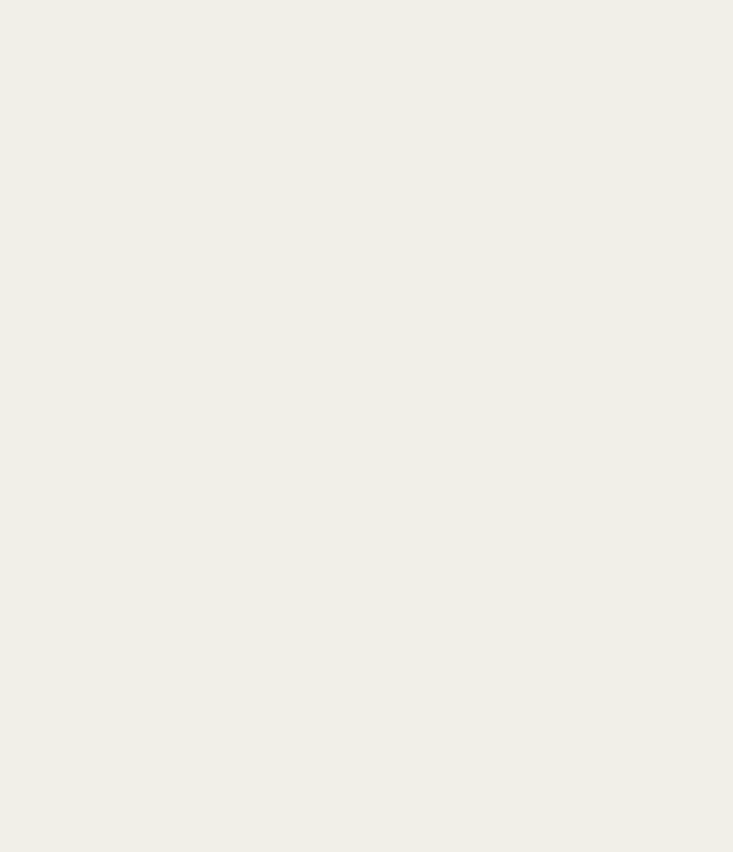
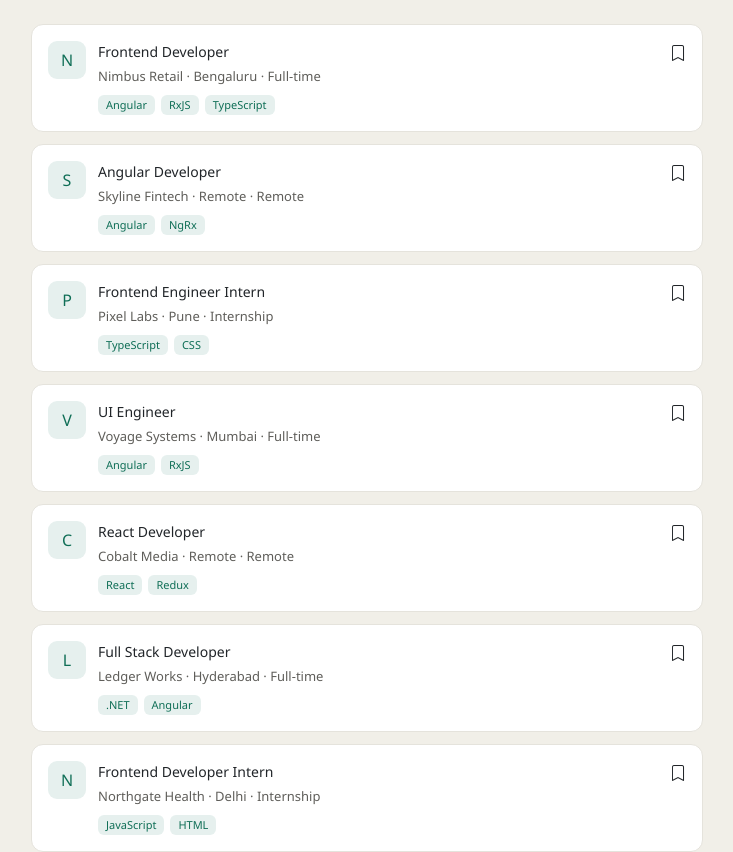
Before and after one commit to AsifAnsari326/job-portal, an Angular app: page /jobs in a window 1280 px wide. Before the commit this address led to /. Shown: the top 852 px of the page, without its empty margins (273-1006 px from the left). Before the commit the page ends 800 px from the top, so only its background shows below. Built offline with nearby package versions, Linux system fonts and the light colour scheme; data requests are answered from the project's data file.

Commit message:
feat: job listing page functionality and UI

```diff
--- a/db.json
+++ b/db.json
@@ -1,17 +1,20 @@
 {
-  "jobs": [
-    {
-      "id": 1,
-      "title": "Frontend Developer",
-      "company": "Nimbus Retail",
-      "location": "Bengaluru",
-      "type": "Full-time",
-      "tags": [
-        "Angular",
-        "RxJS",
-        "TypeScript"
-      ]
-    }
+"jobs": [
+  { "id": 1, "title": "Frontend Developer", "company": "Nimbus Retail", "location": "Bengaluru", "type": "Full-time", "experience": "1-3 years", "salary": "6-10 LPA", "tags": ["Angular", "RxJS", "TypeScript"], "description": "We're looking for a frontend developer skilled in Angular to build our customer-facing retail platform.", "postedDate": "2026-07-10" },
+  { "id": 2, "title": "Angular Developer", "company": "Skyline Fintech", "location": "Remote", "type": "Remote", "experience": "1-3 years", "salary": "8-12 LPA", "tags": ["Angular", "NgRx"], "description": "Join our fintech team building secure, scalable financial dashboards using Angular and NgRx.", "postedDate": "2026-07-09" },
+  { "id": 3, "title": "Frontend Engineer Intern", "company": "Pixel Labs", "location": "Pune", "type": "Internship", "experience": "0-1 years", "salary": "15-20k/month", "tags": ["TypeScript", "CSS"], "description": "Great opportunity for students to learn frontend development in a fast-paced startup environment.", "postedDate": "2026-07-08" },
+  { "id": 4, "title": "UI Engineer", "company": "Voyage Systems", "location": "Mumbai", "type": "Full-time", "experience": "2-4 years", "salary": "10-14 LPA", "tags": ["Angular", "RxJS"], "description": "Build pixel-perfect, accessible UI components for our travel booking platform.", "postedDate": "2026-07-07" },
+  { "id": 5, "title": "React Developer", "company": "Cobalt Media", "location": "Remote", "type": "Remote", "experience": "1-3 years", "salary": "7-11 LPA", "tags": ["React", "Redux"], "description": "Looking for a React developer to work on our media streaming dashboard.", "postedDate": "2026-07-06" },
+  { "id": 6, "title": "Full Stack Developer", "company": "Ledger Works", "location": "Hyderabad", "type": "Full-time", "experience": "2-5 years", "salary": "12-18 LPA", "tags": [".NET", "Angular"], "description": "Full stack role working across Angular frontend and .NET backend for our accounting platform.", "postedDate": "2026-07-05" },
+  { "id": 7, "title": "Frontend Developer Intern", "company": "Northgate Health", "location": "Delhi", "type": "Internship", "experience": "0-1 years", "salary": "10-15k/month", "tags": ["JavaScript", "HTML"], "description": "Support our healthcare platform team in building patient-facing web pages.", "postedDate": "2026-07-04" },
+  { "id": 8, "title": "Senior Angular Developer", "company": "Quantum Retail", "location": "Bengaluru", "type": "Full-time", "experience": "4-6 years", "salary": "18-25 LPA", "tags": ["Angular", "RxJS", "NgRx"], "description": "Lead frontend architecture decisions for our e-commerce platform serving millions of users.", "postedDate": "2026-07-03" },
+  { "id": 9, "title": "UI/UX Developer", "company": "Bright Path Edu", "location": "Remote", "type": "Remote", "experience": "1-3 years", "salary": "6-9 LPA", "tags": ["Angular", "SCSS"], "description": "Build engaging learning interfaces for our ed-tech platform used by students across India.", "postedDate": "2026-07-02" },
+  { "id": 10, "title": "Software Engineer", "company": "Ironclad Logistics", "location": "Chennai", "type": "Full-time", "experience": "2-4 years", "salary": "9-13 LPA", "tags": ["Angular", "TypeScript"], "description": "Develop and maintain internal logistics tracking tools for our supply chain team.", "postedDate": "2026-07-01" },
+  { "id": 11, "title": "Frontend Developer", "company": "Solaris Energy", "location": "Pune", "type": "Full-time", "experience": "1-3 years", "salary": "7-10 LPA", "tags": ["Angular", "RxJS"], "description": "Work on dashboards visualizing real-time solar energy production data.", "postedDate": "2026-06-30" },
+  { "id": 12, "title": "Web Developer Intern", "company": "Cedar Consulting", "location": "Remote", "type": "Internship", "experience": "0-1 years", "salary": "12-18k/month", "tags": ["TypeScript", "Angular"], "description": "Support our consulting team's internal tools built with Angular.", "postedDate": "2026-06-29" },
+  { "id": 13, "title": "Angular Developer", "company": "Harbor Insurance", "location": "Mumbai", "type": "Full-time", "experience": "3-5 years", "salary": "14-19 LPA", "tags": ["Angular", "RxJS", "NgRx"], "description": "Build claims processing interfaces used by thousands of agents daily.", "postedDate": "2026-06-28" },
+  { "id": 14, "title": "Frontend Developer", "company": "Vertex Gaming", "location": "Remote", "type": "Remote", "experience": "1-3 years", "salary": "8-12 LPA", "tags": ["Angular", "TypeScript"], "description": "Build interactive dashboards for our gaming analytics platform.", "postedDate": "2026-06-27" },
+  { "id": 15, "title": "Associate Frontend Engineer", "company": "Maple Bank", "location": "Delhi", "type": "Full-time", "experience": "0-2 years", "salary": "6-9 LPA", "tags": ["Angular", "SCSS", "RxJS"], "description": "Great entry-level role to build banking UI components with mentorship from senior engineers.", "postedDate": "2026-06-26" }
   ],
   "users": [
     {
--- a/src/app/app.routes.ts
+++ b/src/app/app.routes.ts
@@ -3,6 +3,7 @@ import { Login } from './features/auth/login/login';
 import { Signup } from './features/auth/signup/signup';
 import { authGuard } from './core/guards/auth-guard';
 import { Component } from '@angular/core';
+
 
 
 @Component({
@@ -15,5 +16,6 @@ export const routes: Routes = [
     {path:"login", component: Login},
     {path:"signup", component: Signup},
     {path:"", redirectTo:"login", pathMatch:'full'},
-    { path: 'dashboard', canActivate: [authGuard], component: MockDashboardComponent,}
+    { path: 'dashboard', canActivate: [authGuard], component: MockDashboardComponent,},
+    {path:'jobs', loadComponent: () => import('./features/jobs/jobs-listing/jobs-listing').then(m => m.JobsListing)}
 ];
--- /dev/null
+++ b/src/app/core/models/job.ts
@@ -0,0 +1,12 @@
+export interface Job {
+    id: number;
+    title: string;
+    company: string;
+    location: string;
+    type: 'Full-time' | 'Remote' | 'Internship';
+    experience : string;
+    salary : String;
+    tags : string[];
+    description : string;
+    postedDate : string;
+}
--- /dev/null
+++ b/src/app/core/services/job.ts
@@ -0,0 +1,14 @@
+import { HttpClient } from '@angular/common/http';
+import { Service, inject } from '@angular/core';
+import { Job } from '../models/job';
+import { Observable } from 'rxjs';
+
+@Service()
+export class JobService {
+  private http = inject(HttpClient);
+  private apiUrl = 'http://localhost:3001/jobs';
+
+  getJobs(): Observable<Job[]> {
+    return this.http.get<Job[]>(this.apiUrl)
+  }
+}
--- /dev/null
+++ b/src/app/features/jobs/jobs-listing/jobs-listing.html
@@ -0,0 +1,28 @@
+<div class="jobs-page">
+  <div class="jobs-page__list">
+    @if (loading()) {
+      <p>Loading jobs...</p>
+    }
+    @if (error()) {
+      <p>Something went wrong. Please try again.</p>
+    }
+    @for (job of jobs(); track job.id) {
+
+      <div class="job-card">
+        <div class="job-card__avatar">{{ job.company.charAt(0) }}</div>
+        <div class="job-card__content">
+          <div class="job-card__header">
+            <p class="job-card__title">{{ job.title }}</p>
+            <i class="bi bi-bookmark"></i>
+          </div>
+          <p class="job-card__meta">{{ job.company }} &middot; {{ job.location }} &middot; {{ job.type }}</p>
+          <div class="job-card__tags">
+            @for (tag of job.tags; track tag) {
+              <span class="tag">{{ tag }}</span>
+            }
+          </div>
+        </div>
+      </div>
+    }
+  </div>
+</div>
--- /dev/null
+++ b/src/app/features/jobs/jobs-listing/jobs-listing.scss
@@ -0,0 +1,69 @@
+@import '../../../../styles/variables';
+
+.jobs-page {
+  padding: 24px;
+  max-width: 720px;
+  margin: 0 auto;
+
+  &__list {
+    display: flex;
+    flex-direction: column;
+    gap: 12px;
+  }
+}
+
+.job-card {
+  display: flex;
+  gap: 12px;
+  padding: 16px;
+  background: $color-bg-card;
+  border: 1px solid $color-border;
+  border-radius: $radius-md;
+
+  &__avatar {
+    width: 38px;
+    height: 38px;
+    border-radius: 9px;
+    background: rgba(15, 110, 86, 0.1);
+    color: $color-primary;
+    display: flex;
+    align-items: center;
+    justify-content: center;
+    font-weight: 500;
+    flex-shrink: 0;
+  }
+
+  &__content {
+    flex: 1;
+  }
+
+  &__header {
+    display: flex;
+    justify-content: space-between;
+  }
+
+  &__title {
+    font-weight: 500;
+    font-size: 14px;
+    margin: 0;
+  }
+
+  &__meta {
+    font-size: 13px;
+    color: $color-text-secondary;
+    margin: 2px 0 8px;
+  }
+
+  &__tags {
+    display: flex;
+    gap: 6px;
+  }
+}
+
+.tag {
+  font-size: 11px;
+  padding: 2px 8px;
+  border-radius: 6px;
+  background: rgba(15, 110, 86, 0.1);
+  color: $color-primary;
+}
--- /dev/null
+++ b/src/app/features/jobs/jobs-listing/jobs-listing.ts
@@ -0,0 +1,33 @@
+import { Component, inject, signal } from '@angular/core';
+import { Job } from '../../../core/models/job';
+import { JobService } from '../../../core/services/job';
+
+@Component({
+  selector: 'app-jobs-listing',
+  standalone: true,
+  imports: [],
+  templateUrl: './jobs-listing.html',
+  styleUrl: './jobs-listing.scss',
+})
+export class JobsListing {
+  jobs = signal<Job[]>([]);
+  loading = signal<boolean>(true);
+  error= signal<boolean>(false);
+  private jobService = inject(JobService)
+
+  constructor() {}
+
+  ngOnInit() {
+    this.jobService.getJobs().subscribe({
+      next: (jobs) => {
+        this.jobs.set(jobs);
+        console.log('Jobs fetched successfully:', jobs);
+        this.loading.set(false);
+      },
+      error: () => {
+        this.error.set(true);
+        this.loading.set(false);
+      }
+    })
+  }
+}
```
Also changed, not shown: 2 other files (tests, documents, lock files or other folders).
